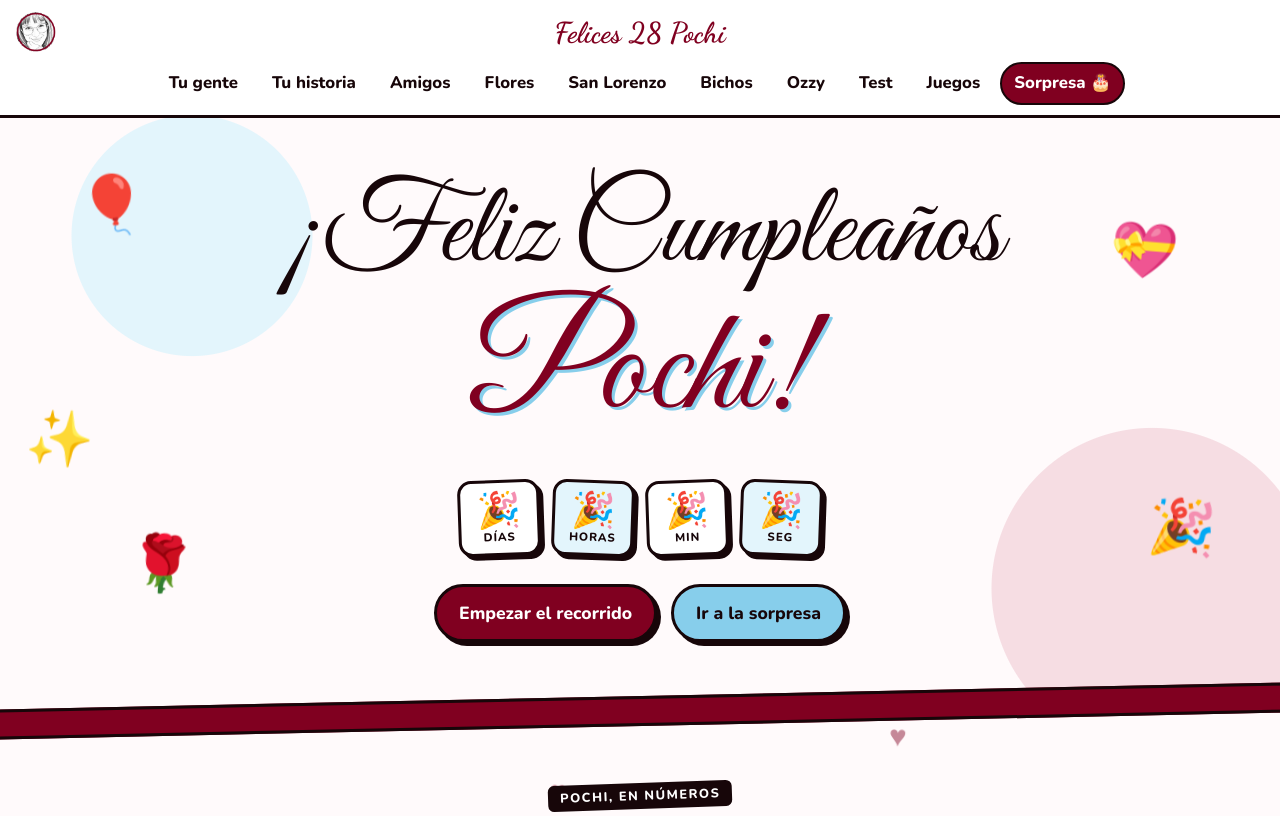
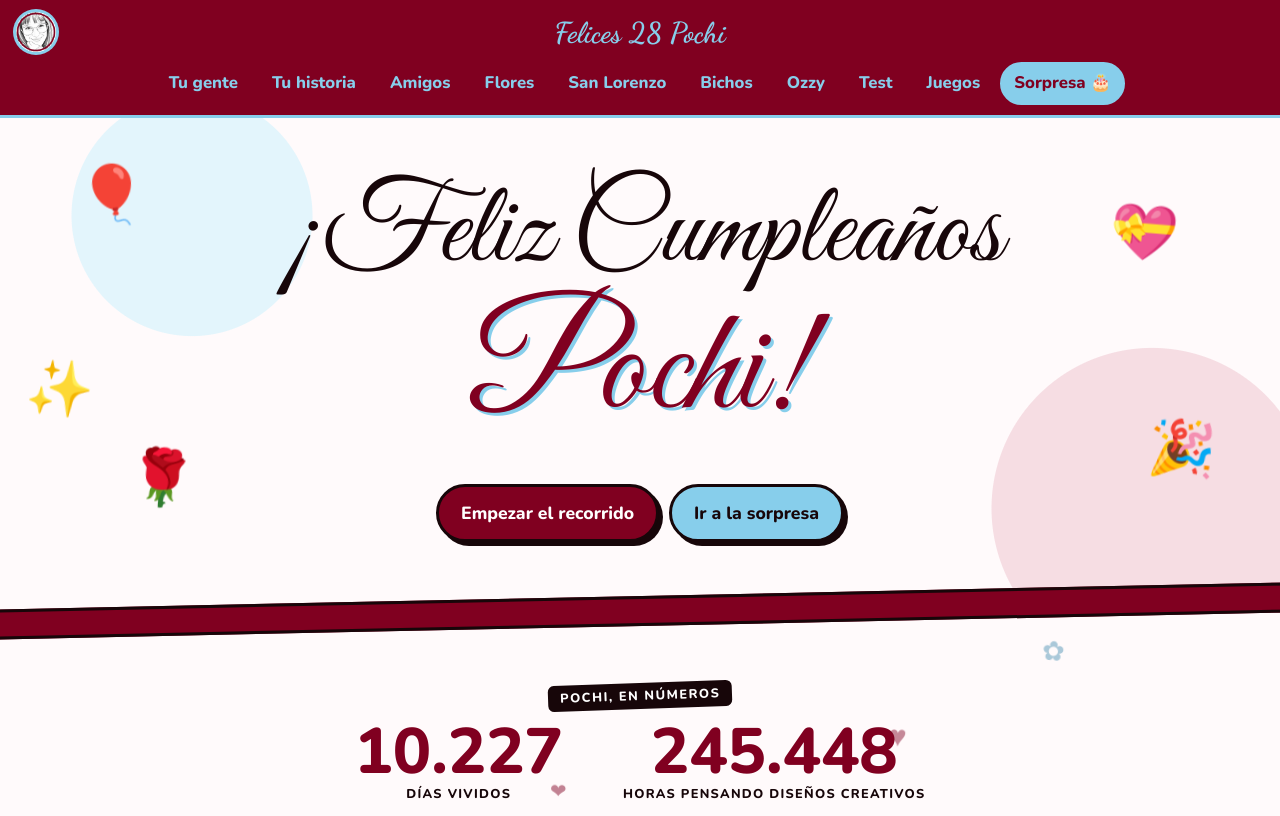
Before and after one commit to nibra3/felizcumplepochi, a plain HTML site: page index.html in a window 1280 px wide. Shown: the top 816 px of the page. Drawn offline with nearby package versions, Linux system fonts and the light colour scheme.

Commit message:
Últimas modificaciones: banner granate, sin cuenta regresiva, payasitos, vale pastas
Co-Authored-By: Claude Opus 5.5 <noreply@anthropic.com>
Claude-Session: https://claude.ai/code/session_012wvB74wTEQTLMe4vR6kqWF

```diff
--- a/datos.js
+++ b/datos.js
@@ -54,8 +54,6 @@ const DATOS = {
      sacar fotos (borrando la línea) o sumar más (copiando una línea). */
   albumes: {
     bebe: [
-      { src: "fotos/bebe-01.jpg", texto: "Mirá esos cachetes" },
-      { src: "fotos/bebe-02.jpg", texto: "Reina de la cuna" },
       { src: "fotos/bebe-03.jpg", texto: "Con la abuela pirucha" },
       { src: "fotos/bebe-16.jpg", texto: "Soplando la velita con mamá y papá", pos: "left center" },
       { src: "fotos/familia-07.jpg", texto: "Padre e hija" },
@@ -125,6 +123,7 @@ const DATOS = {
       { src: "fotos/bichos-03.jpg", texto: "Los chusmas del barrio" },
       { src: "fotos/bichos-04.jpg", texto: "Pachorra" },
       { src: "fotos/bichos-05.jpg", texto: "Cuanto amorrr" },
+      { src: "fotos/bichos-13.jpg", texto: "Payasitos", pos: "center 40%" },
       { src: "fotos/bichos-06.jpg", texto: "La felcidad es total" },
     ],
     nahuel: [
@@ -203,7 +202,7 @@ const DATOS = {
   // Vales de cumple: ella toca cada uno y se revela
   vales: [
     "Vale por una salida donde vos quieras",
-    "Vale por una comida en tu lugar favorito",
+    "Vale por unas pastas",
     "Vale por un masaje de 30 minutos",
     "Vale por un desayuno en la cama",
     "Vale por ganar una discusión (una sola)",
--- a/index.html
+++ b/index.html
@@ -41,13 +41,6 @@
         <span class="linea" id="tituloLinea1">¡Feliz Cumpleaños</span>
         <span class="linea nombre" id="tituloNombre">Pochi!</span>
       </h1>
-      <div class="cuenta" id="cuenta">
-        <div class="cuenta-item"><span id="cDias">0</span><small>días</small></div>
-        <div class="cuenta-item"><span id="cHoras">0</span><small>horas</small></div>
-        <div class="cuenta-item"><span id="cMin">0</span><small>min</small></div>
-        <div class="cuenta-item"><span id="cSeg">0</span><small>seg</small></div>
-      </div>
-
       <div class="hero-botones">
         <a class="btn btn-granate" href="#bebe">Empezar el recorrido</a>
         <a class="btn btn-celeste" href="#torta">Ir a la sorpresa</a>
--- a/script.js
+++ b/script.js
@@ -54,20 +54,7 @@
   }
   let festejado = false;
   function tic() {
-    const obj = proximoCumple();
-    if (!obj) {
-      ["#cDias", "#cHoras", "#cMin", "#cSeg"].forEach((s) => ($(s).textContent = "🎉"));
-      if (!festejado) { festejado = true; setTimeout(() => confeti(), 1500); }
-      return;
-    }
-    let ms = obj - new Date();
-    const d = Math.floor(ms / 864e5); ms -= d * 864e5;
-    const h = Math.floor(ms / 36e5); ms -= h * 36e5;
-    const m = Math.floor(ms / 6e4); ms -= m * 6e4;
-    $("#cDias").textContent = d;
-    $("#cHoras").textContent = String(h).padStart(2, "0");
-    $("#cMin").textContent = String(m).padStart(2, "0");
-    $("#cSeg").textContent = String(Math.floor(ms / 1000)).padStart(2, "0");
+    if (!proximoCumple() && !festejado) { festejado = true; setTimeout(() => confeti(), 1500); }
   }
 
   /* ---------- En números (días, horas, latidos) ---------- */
--- a/styles.css
+++ b/styles.css
@@ -589,3 +589,23 @@ button { font: inherit; cursor: pointer; }
   .nav-avatar { top: 50%; transform: translateY(-50%); }
   .nav-logo { padding-inline: 60px; }
 }
+
+/* ---------- Banner granate con detalles celeste ---------- */
+.nav { background: var(--granate); border-bottom: 3px solid var(--celeste); }
+.nav-logo { color: var(--celeste); }
+.nav-avatar { box-shadow: 0 0 0 3px var(--celeste); }
+.nav-links a { color: var(--celeste); }
+.nav-links a:hover { background: var(--granate-osc); border-color: var(--celeste); color: var(--celeste); }
+.nav-links .nav-cta { background: var(--celeste); color: var(--granate); border-color: var(--celeste); }
+.nav-links .nav-cta:hover { background: var(--celeste-claro); }
+.nav-toggle { background: var(--granate); color: var(--celeste); border-color: var(--celeste); }
+@media (max-width: 760px) {
+  .nav-links { background: var(--granate); border-bottom: 3px solid var(--celeste); }
+}
+
+/* Inicio sin cuenta regresiva: botones en fila */
+.hero-titulo + .hero-botones { margin-top: 32px; }
+.hero-botones { flex-wrap: nowrap; gap: 10px; }
+@media (max-width: 480px) {
+  .hero-botones .btn { padding-inline: 14px; font-size: .95rem; white-space: nowrap; }
+}
```
Also changed, not shown: fotos/bichos-13.jpg (added).
